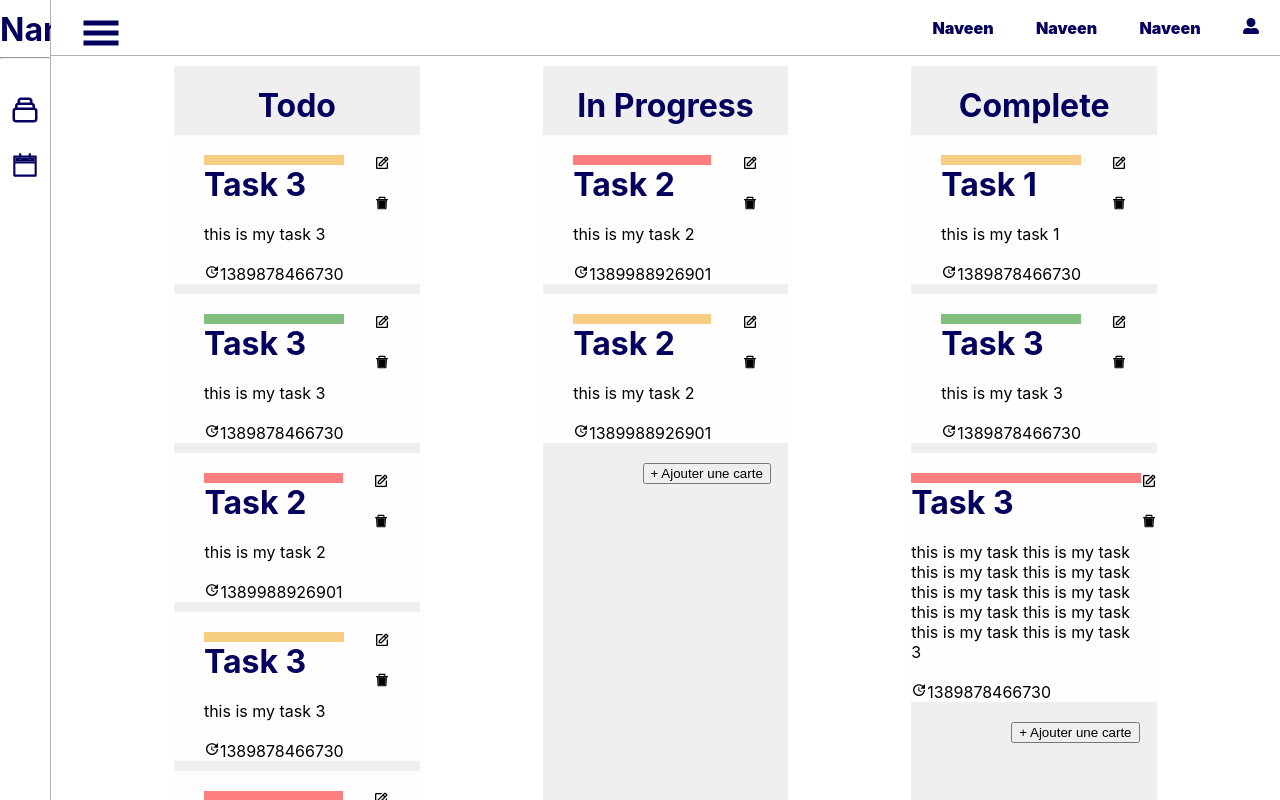
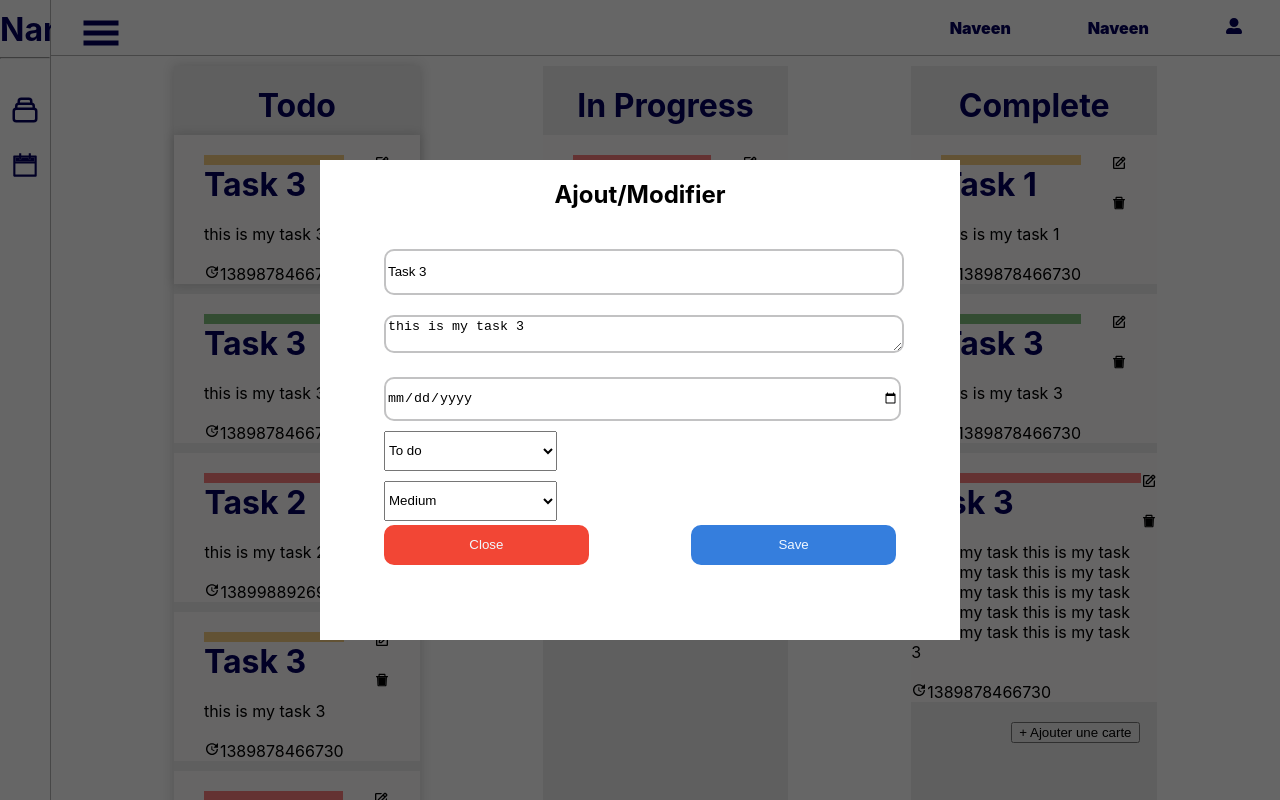
Before and after one commit to mamadou-niakate/TODO-List, a React (Create React App) app: page / in a window 1280 px wide. Both pictures are taken after a click on the icon 381 px from the left and 163 px from the top of the page. Shown: the top 800 px of the page. Built offline with nearby package versions, Linux system fonts and the light colour scheme.

Commit message:
adding modal form

```diff
--- a/src/components/Appbar/index.js
+++ b/src/components/Appbar/index.js
@@ -27,7 +27,6 @@ function Appbar() {
             <ul className="nav-items">
                 <li> Naveen </li>
                 <li> Naveen </li>
-                <li> Naveen </li>
                 <li> <FaUserAlt /> </li>
             </ul>
         </div>
--- /dev/null
+++ b/src/components/Modal/index.js
@@ -0,0 +1,58 @@
+import { useState } from 'react';
+import './modal.css';
+
+const Modal = ({ setOpenModal, show, task }) => {
+  const showHideClassName = show ? "modal display-block" : "modal display-none";
+
+  const [taskToWorkOn, setTaskToWorkOn] = useState(task);
+
+  const handleInputChange = (event) => {
+    setTaskToWorkOn({...taskToWorkOn,[event.target.name]:event.target.value})
+  }
+
+  const stopChildClickPropagation = (e) => {
+    e.stopPropagation();
+  }
+  const handleSave = () => {
+    // TODO
+    setOpenModal(false)
+  }
+  return (
+    <div className={showHideClassName} onClick={() => setOpenModal(false)}>
+      <section className="modal-main" onClick={stopChildClickPropagation}>
+        <h2>Ajout/Modifier</h2>
+        <div className="form-container">
+          <form className="form">
+            <p><input type="text" name="title" placeholder="Title" value={taskToWorkOn.title} onChange={handleInputChange}/></p>
+            <p>
+              <textarea name="description" placeholder="Description" value={taskToWorkOn.description} onChange={handleInputChange}> </textarea>
+            </p>
+            <p><input type="date" /></p>
+            <div style={{marginTop:10}}>
+              <select name="status" value={taskToWorkOn.status} onChange={handleInputChange}>
+                <option value="to do">To do</option>
+                <option value="in progress">In Progress</option>
+                <option value="complete">Complete</option>
+              </select>
+            </div>
+            <div style={{marginTop:10}}>
+              <select name="priority" value={taskToWorkOn.priority} onChange={handleInputChange}>
+                <option value="high">High</option>
+                <option value="medium">Medium</option>
+                <option value="less">Less</option>
+              </select>
+            </div>
+          </form>
+          <div className="buttons-group">
+            <button type="button" className="close" onClick={() => setOpenModal(false)}>
+              Close
+            </button>
+            <button type="button" className="save" onClick={handleSave}>Save</button>
+          </div>
+        </div>
+      </section>
+    </div>
+  );
+};
+
+export default Modal;
--- /dev/null
+++ b/src/components/Modal/modal.css
@@ -0,0 +1,92 @@
+.modal {
+  position: fixed;
+  top: 0;
+  left: 0;
+  width: 100%;
+  height: 100%;
+  background: rgba(0, 0, 0, 0.6);
+  z-index: 1;
+}
+
+.modal-main {
+  position: fixed;
+  display: flex;
+  flex-direction: column;
+  align-items: center;
+  background: white;
+  width: 50%;
+  height: 60%;
+  top: 50%;
+  left: 50%;
+  transform: translate(-50%, -50%);
+}
+
+.form-container {
+  display: flex;
+  flex-direction: column;
+  align-items: center;
+  justify-content: space-between;
+  height: 70%;
+  width: 80%;
+}
+
+.form {
+  height: 50%;
+  width: 100%;
+  display: flex;
+  flex-direction: column;
+  align-items: flex-start;
+  justify-content: space-between;
+}
+
+select {
+  width: 13em;
+  height: 3em;
+}
+
+form p {
+  width: 100%;
+}
+
+input {
+  height: 40px;
+}
+input,
+textarea {
+  border: 2px solid rgb(194, 194, 195);
+  border-radius: 10px;
+  width: 100%;
+}
+
+div.buttons-group {
+  display: flex;
+  justify-content: space-between;
+  width: 100%;
+}
+
+button.close,
+button.save {
+  width: 40%;
+  height: 40px;
+  cursor: pointer;
+  border-radius: 10px;
+  color: aliceblue;
+}
+
+button.close {
+  background-color: #f24635;
+  border: 2px solid #f24635;
+}
+
+button.save {
+  background-color: #357edd;
+  border: 2px solid #357edd;
+}
+
+.display-block {
+  display: block;
+}
+
+.display-none {
+  display: none;
+}
--- a/src/components/Tasks/TaskCard/index.js
+++ b/src/components/Tasks/TaskCard/index.js
@@ -1,11 +1,13 @@
-import React from 'react'
+import React, { useState } from 'react'
 import './index.css';
 import { MdUpdate } from 'react-icons/md';
 import { BiEdit } from 'react-icons/bi';
 import { AiTwotoneDelete } from 'react-icons/ai';
+import Modal from '../../Modal';
 
 function TaskCard({task}) {
     const {title,description,date,priority} = task;
+    const [openModal, setOpenModal] = useState(false)
     return (
         <div className="container">
             <div className="task-card">
@@ -26,9 +28,14 @@ function TaskCard({task}) {
                 </div>
             </div>
             <div>
-                <p><BiEdit style={{cursor:'pointer'}}/></p>
+                <p><BiEdit style={{cursor:'pointer'}} onClick={() => setOpenModal(true)}/></p>
                 <p><AiTwotoneDelete style={{cursor:'pointer'}}/></p>
             </div>
+            <Modal
+                show={openModal}
+                setOpenModal={setOpenModal}
+                task={task}
+            />
         </div>
     )
 }
--- a/src/components/Tasks/TaskCardList/index.js
+++ b/src/components/Tasks/TaskCardList/index.js
@@ -1,20 +1,33 @@
-import React from 'react'
+import React, { useState } from 'react'
+import Modal from '../../Modal'
 import TaskCard from '../TaskCard'
 import './index.css'
 function TaskCardList({title,tasks}) {
+    const [openModal, setOpenModal] = useState(false)
     return (
         <div className="tasksCardList">
             <h1 className="title">{title}</h1>
             {
                 tasks.map((task) => {
                     return (
-                        <TaskCard task={task}/>
+                        <TaskCard key={new Date().getTime().toString()*Math.random()*1000} task={task}/>
                     )
                 })
             }
             <div>
-                <button className="add-button">+ Ajouter une carte</button>
+                <button className="add-button" onClick={() => setOpenModal(true)}>+ Ajouter une carte</button>
             </div>
+             <Modal
+                show={openModal}
+                setOpenModal={setOpenModal}
+                task={{
+                    title:"",
+                    description:"",
+                    date:Date.now,
+                    priority:"less",
+                    status:"to do"
+                }}
+            />
         </div>
     )
 }
```
Also changed, not shown: src/App.js (line endings or trailing spaces).
